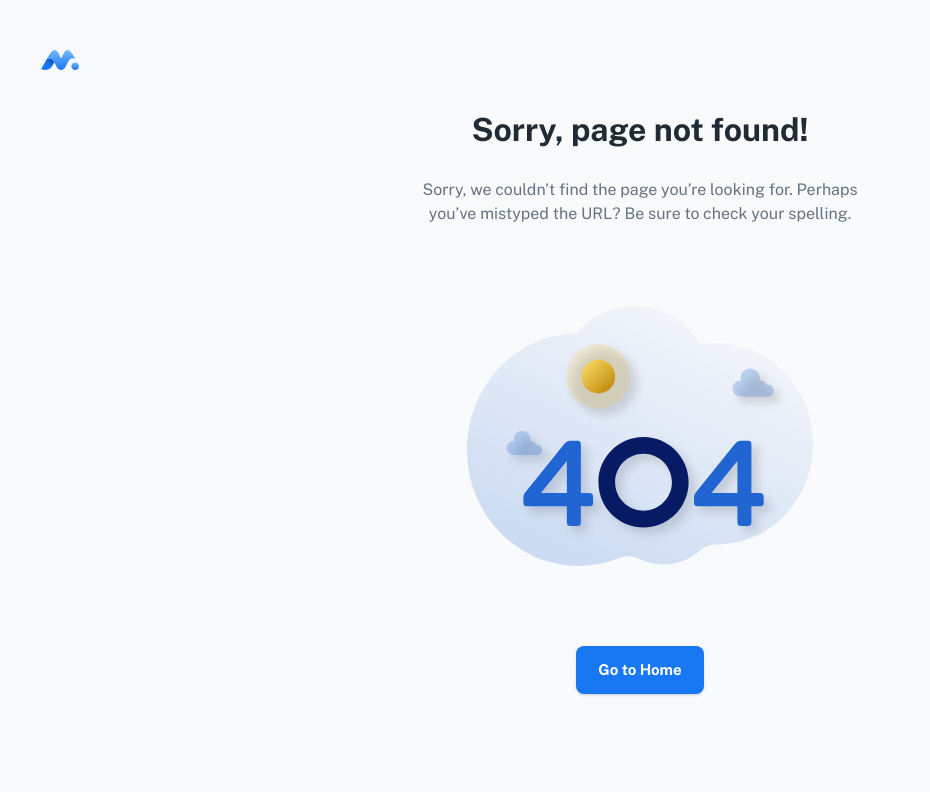
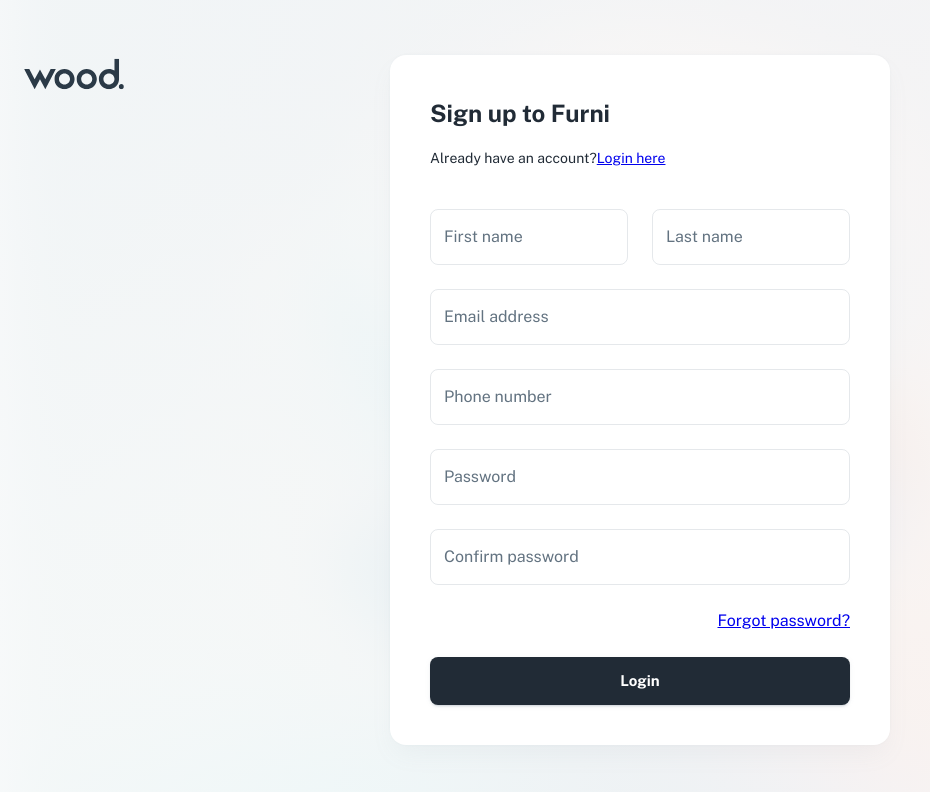
Before and after one commit to DuyTek/FurniFinders, a React (Vite) app in the folder frontend/: page /signup in a window 1280 px wide. Before the commit this address led to /404. Shown: the top 792 px of the page, without its empty margins (0-930 px from the left). Built offline with nearby package versions, Linux system fonts and the light colour scheme; some icons are missing.

Commit message:
Create Signup view

```diff
--- a/frontend/src/components/logo/logo.jsx
+++ b/frontend/src/components/logo/logo.jsx
@@ -3,78 +3,22 @@ import React, { forwardRef } from 'react';
 
 import Box from '@mui/material/Box';
 import Link from '@mui/material/Link';
-import { useTheme } from '@mui/material/styles';
 
 import { RouterLink } from '../../routes/components';
+import woodlogo from '../../../public/assets/wood-logo.svg';
 
 // ----------------------------------------------------------------------
 
 const Logo = forwardRef(({ disabledLink = false, sx, ...other }, ref) => {
-  const theme = useTheme();
-
-  const PRIMARY_LIGHT = theme.palette.primary.light;
-
-  const PRIMARY_MAIN = theme.palette.primary.main;
-
-  const PRIMARY_DARK = theme.palette.primary.dark;
-
-  // OR using local (public folder)
-  // -------------------------------------------------------
-  // const logo = (
-  //   <Box
-  //     component="img"
-  //     src="/logo/logo_single.svg" => your path
-  //     sx={{ width: 40, height: 40, cursor: 'pointer', ...sx }}
-  //   />
-  // );
 
   const logo = (
     <Box
-      ref={ref}
-      component="div"
-      sx={{
-        width: 40,
-        height: 40,
-        display: 'inline-flex',
-        ...sx,
-      }}
-      {...other}
-    >
-      <svg xmlns="http://www.w3.org/2000/svg" width="100%" height="100%" viewBox="0 0 512 512">
-        <defs>
-          <linearGradient id="BG1" x1="100%" x2="50%" y1="9.946%" y2="50%">
-            <stop offset="0%" stopColor={PRIMARY_DARK} />
-            <stop offset="100%" stopColor={PRIMARY_MAIN} />
-          </linearGradient>
+      component="img"
+      src={woodlogo}
+      sx={{ width: 100, height: 100, cursor: 'pointer', ...sx }}
+    />
+  );
 
-          <linearGradient id="BG2" x1="50%" x2="50%" y1="0%" y2="100%">
-            <stop offset="0%" stopColor={PRIMARY_LIGHT} />
-            <stop offset="100%" stopColor={PRIMARY_MAIN} />
-          </linearGradient>
-
-          <linearGradient id="BG3" x1="50%" x2="50%" y1="0%" y2="100%">
-            <stop offset="0%" stopColor={PRIMARY_LIGHT} />
-            <stop offset="100%" stopColor={PRIMARY_MAIN} />
-          </linearGradient>
-        </defs>
-
-        <g fill={PRIMARY_MAIN} fillRule="evenodd" stroke="none" strokeWidth="1">
-          <path
-            fill="url(#BG1)"
-            d="M183.168 285.573l-2.918 5.298-2.973 5.363-2.846 5.095-2.274 4.043-2.186 3.857-2.506 4.383-1.6 2.774-2.294 3.939-1.099 1.869-1.416 2.388-1.025 1.713-1.317 2.18-.95 1.558-1.514 2.447-.866 1.38-.833 1.312-.802 1.246-.77 1.18-.739 1.111-.935 1.38-.664.956-.425.6-.41.572-.59.8-.376.497-.537.69-.171.214c-10.76 13.37-22.496 23.493-36.93 29.334-30.346 14.262-68.07 14.929-97.202-2.704l72.347-124.682 2.8-1.72c49.257-29.326 73.08 1.117 94.02 40.927z"
-          />
-          <path
-            fill="url(#BG2)"
-            d="M444.31 229.726c-46.27-80.956-94.1-157.228-149.043-45.344-7.516 14.384-12.995 42.337-25.267 42.337v-.142c-12.272 0-17.75-27.953-25.265-42.337C189.79 72.356 141.96 148.628 95.69 229.584c-3.483 6.106-6.828 11.932-9.69 16.996 106.038-67.127 97.11 135.667 184 137.278V384c86.891-1.611 77.962-204.405 184-137.28-2.86-5.062-6.206-10.888-9.69-16.994"
-          />
-          <path
-            fill="url(#BG3)"
-            d="M450 384c26.509 0 48-21.491 48-48s-21.491-48-48-48-48 21.491-48 48 21.491 48 48 48"
-          />
-        </g>
-      </svg>
-    </Box>
-  );
 
   if (disabledLink) {
     return logo;
--- /dev/null
+++ b/frontend/src/constants/router-link.js
@@ -0,0 +1,9 @@
+const HOMEPAGE = '/';
+const LOGIN = '/login';
+const SIGNUP = '/signup';
+
+export {
+    LOGIN,
+    SIGNUP,
+    HOMEPAGE,
+}
--- a/frontend/src/layouts/dashboard/header.jsx
+++ b/frontend/src/layouts/dashboard/header.jsx
@@ -3,6 +3,7 @@ import PropTypes from 'prop-types';
 
 import Box from '@mui/material/Box';
 import Stack from '@mui/material/Stack';
+import Button from '@mui/material/Button';
 import AppBar from '@mui/material/AppBar';
 import Toolbar from '@mui/material/Toolbar';
 import { useTheme } from '@mui/material/styles';
@@ -11,8 +12,8 @@ import IconButton from '@mui/material/IconButton';
 import { bgBlur } from '../../theme/css';
 import Searchbar from './common/searchbar';
 import { NAV, HEADER } from './config-layout';
+import { useRouter } from '../../routes/hooks';
 import Iconify from '../../components/iconify';
-import AccountPopover from './common/account-popover';
 import LanguagePopover from './common/language-popover';
 import { useResponsive } from '../../hooks/use-responsive';
 import NotificationsPopover from './common/notifications-popover';
@@ -21,7 +22,7 @@ import NotificationsPopover from './common/notifications-popover';
 
 export default function Header({ onOpenNav }) {
   const theme = useTheme();
-
+  const router = useRouter();
   const lgUp = useResponsive('up', 'lg');
 
   const renderContent = (
@@ -39,7 +40,9 @@ export default function Header({ onOpenNav }) {
       <Stack direction="row" alignItems="center" spacing={1}>
         <LanguagePopover />
         <NotificationsPopover />
-        <AccountPopover />
+        <Button variant='contained' onClick={() => router.push('/login')}>
+          Sign in
+        </Button>
       </Stack>
     </>
   );
--- a/frontend/src/main.jsx
+++ b/frontend/src/main.jsx
@@ -1,6 +1,6 @@
-import React, { Suspense } from 'react';
 import ReactDOM from 'react-dom/client';
 import { BrowserRouter } from 'react-router-dom';
+import React, { Suspense, StrictMode } from 'react';
 import { HelmetProvider } from 'react-helmet-async';
 
 import App from './app';
@@ -10,6 +10,7 @@ import App from './app';
 const root = ReactDOM.createRoot(document.getElementById('root'));
 
 root.render(
+  <StrictMode>
     <HelmetProvider>
       <BrowserRouter>
         <Suspense>
@@ -17,4 +18,5 @@ root.render(
         </Suspense>
       </BrowserRouter>
     </HelmetProvider>
+  </StrictMode>
 );
--- a/frontend/src/routes/sections.jsx
+++ b/frontend/src/routes/sections.jsx
@@ -1,6 +1,7 @@
 import React, { lazy, Suspense } from 'react';
 import { Outlet, Navigate, useRoutes } from 'react-router-dom';
 
+import { SignUpView } from '../sections/signup';
 import DashboardLayout from '../layouts/dashboard';
 
 export const IndexPage = lazy(() => import('../pages/app'));
@@ -30,6 +31,10 @@ export default function Router() {
       ],
     },
     {
+      path: 'signup',
+      element: <SignUpView />,
+    },
+    {
       path: 'login',
       element: <LoginPage />,
     },
--- a/frontend/src/sections/login/login-view.jsx
+++ b/frontend/src/sections/login/login-view.jsx
@@ -1,7 +1,7 @@
+import { Link } from 'react-router-dom';
 import React, { useState } from 'react';
 
 import Box from '@mui/material/Box';
-import Link from '@mui/material/Link';
 import Card from '@mui/material/Card';
 import Stack from '@mui/material/Stack';
 import TextField from '@mui/material/TextField';
@@ -95,11 +95,11 @@ export default function LoginView() {
             maxWidth: 420,
           }}
         >
-          <Typography variant="h4">Sign in to Minimal</Typography>
+          <Typography variant="h4">Sign in to Furni</Typography>
 
           <Typography variant="body2" sx={{ mt: 2, mb: 5 }}>
             Don’t have an account?
-            <Link variant="subtitle2" sx={{ ml: 0.5 }}>
+            <Link to="/signup" variant="subtitle2" sx={{ ml: 0.5 }}>
               Get started
             </Link>
           </Typography>
--- /dev/null
+++ b/frontend/src/sections/signup/index.js
@@ -0,0 +1 @@
+export { default as SignUpView } from './signup-view';
--- /dev/null
+++ b/frontend/src/sections/signup/signup-view.jsx
@@ -0,0 +1,136 @@
+import { Link } from 'react-router-dom';
+import React, { useState } from 'react';
+
+import Box from '@mui/material/Box';
+import Card from '@mui/material/Card';
+import Stack from '@mui/material/Stack';
+import TextField from '@mui/material/TextField';
+import Typography from '@mui/material/Typography';
+import IconButton from '@mui/material/IconButton';
+import LoadingButton from '@mui/lab/LoadingButton';
+import { alpha, useTheme } from '@mui/material/styles';
+import InputAdornment from '@mui/material/InputAdornment';
+
+import Logo from '../../components/logo';
+import { bgGradient } from '../../theme/css';
+import Iconify from '../../components/iconify';
+import { useRouter } from '../../routes/hooks';
+import { LOGIN } from '../../constants/router-link';
+
+// ----------------------------------------------------------------------
+
+export default function SignUpView() {
+    const theme = useTheme();
+
+    const router = useRouter();
+
+    const [showPassword, setShowPassword] = useState(false);
+    const [showConfirmPassword, setShowConfirmPassword] = useState(false);
+
+
+    const handleClick = () => {
+        router.push('/dashboard');
+    };
+
+    const renderForm = (
+        <>
+            <Stack spacing={3}>
+                <Stack spacing={3} direction="row">
+                    <TextField name="firstname" label="First name" />
+                    <TextField name="lastname" label="Last name" />
+                </Stack>
+                <TextField name="email" label="Email address" />
+                <TextField name="phone" label="Phone number" />
+
+                <TextField
+                    name="password"
+                    label="Password"
+                    type={showPassword ? 'text' : 'password'}
+                    InputProps={{
+                        endAdornment: (
+                            <InputAdornment position="end">
+                                <IconButton onClick={() => setShowPassword(!showPassword)} edge="end">
+                                    <Iconify icon={showPassword ? 'eva:eye-fill' : 'eva:eye-off-fill'} />
+                                </IconButton>
+                            </InputAdornment>
+                        ),
+                    }}
+                />
+
+                <TextField
+                    name="confirmPassword"
+                    label="Confirm password"
+                    type={showConfirmPassword ? 'text' : 'password'}
+                    InputProps={{
+                        endAdornment: (
+                            <InputAdornment position="end">
+                                <IconButton onClick={() => setShowConfirmPassword(!showConfirmPassword)} edge="end">
+                                    <Iconify icon={showConfirmPassword ? 'eva:eye-fill' : 'eva:eye-off-fill'} />
+                                </IconButton>
+                            </InputAdornment>
+                        ),
+                    }}
+                />
+            </Stack>
+
+            <Stack direction="row" alignItems="center" justifyContent="flex-end" sx={{ my: 3 }}>
+                <Link variant="subtitle2" underline="hover">
+                    Forgot password?
+                </Link>
+            </Stack>
+
+            <LoadingButton
+                fullWidth
+                size="large"
+                type="submit"
+                variant="contained"
+                color="inherit"
+                onClick={handleClick}
+            >
+                Login
+            </LoadingButton>
+        </>
+    );
+
+    return (
+        <Box
+            sx={{
+                ...bgGradient({
+                    color: alpha(theme.palette.background.default, 0.9),
+                    imgUrl: '/assets/background/overlay_4.jpg',
+                }),
+                height: 1,
+            }}
+        >
+            <Logo
+                sx={{
+                    position: 'fixed',
+                    top: { xs: 16, md: 24 },
+                    left: { xs: 16, md: 24 },
+                }}
+            />
+
+            <Stack alignItems="center" justifyContent="center" sx={{ height: 1 }}>
+                <Card
+                    sx={{
+                        p: 5,
+                        width: 1,
+                        minWidth: 500,
+                        maxWidth: 460,
+                    }}
+                >
+                    <Typography variant="h4">Sign up to Furni</Typography>
+
+                    <Typography variant="body2" sx={{ mt: 2, mb: 5 }}>
+                        Already have an account?
+                        <Link to={LOGIN} variant="subtitle2" sx={{ ml: 0.5 }}>
+                            Login here
+                        </Link>
+                    </Typography>
+
+                    {renderForm}
+                </Card>
+            </Stack>
+        </Box>
+    );
+}
```
Also changed, not shown: frontend/public/assets/wood-logo.svg (added). Lines whose indentation alone changed are shown as unchanged.
